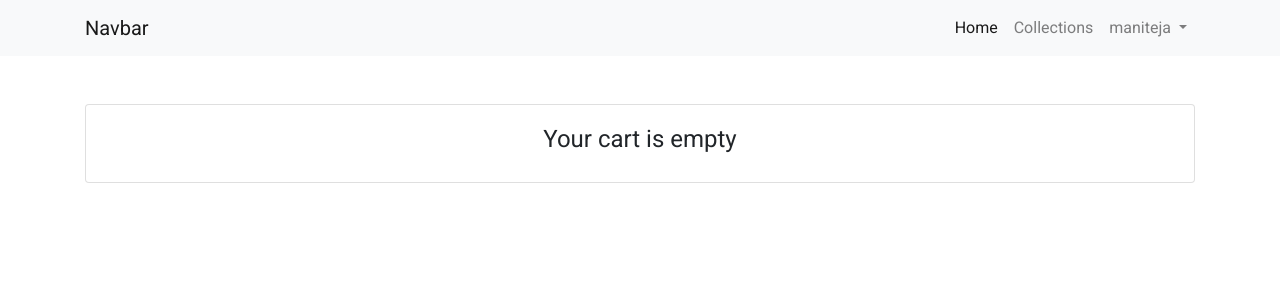
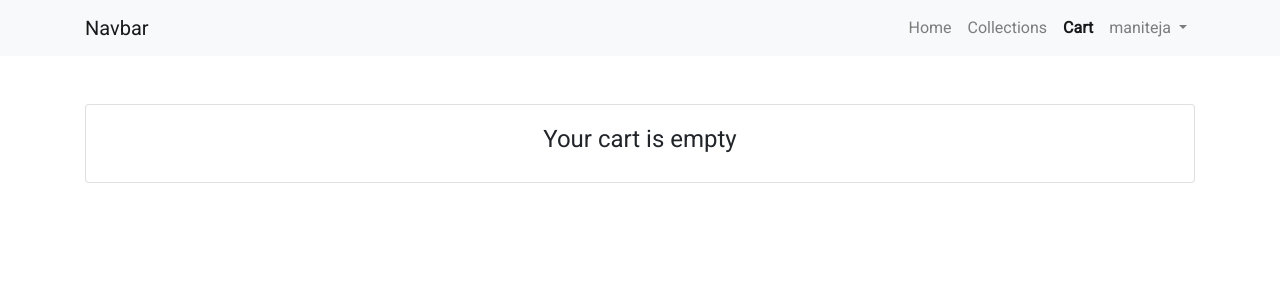
Before and after one commit to katammaniteja/Go-Cart, a Django app: page /cart in a window 1280 px wide. Shown: the top 300 px of the page. Run offline with Django 3.2, Linux system fonts and the light colour scheme; a user stored in the database is signed in; data comes from the database, SQL or seed files in the repository; both versions use the stored data as it was after the commit; some libraries are stand-ins or nearby versions.

Commit message:
changes added

```diff
--- a/static/css/style.css
+++ b/static/css/style.css
@@ -14,3 +14,6 @@ a:hover {
   float: right;
   color: white;
 }
+.active{
+  font-weight: 600;
+}
--- a/static/js/script.js
+++ b/static/js/script.js
@@ -1,5 +1,5 @@
 $(document).ready(function () {
-    $(document).on('click','.decrement-btn',function(e){
+    $(document).on('click', '.decrement-btn', function (e) {
         e.preventDefault();
 
         var value = $(this).closest('.product_data').find('.qty-input').val();
@@ -8,7 +8,7 @@ $(document).ready(function () {
         $(this).closest('.product_data').find('.qty-input').val(value);
     })
 
-    $(document).on('click','.increment-btn',function(e){
+    $(document).on('click', '.increment-btn', function (e) {
         e.preventDefault();
 
         var value = $(this).closest('.product_data').find('.qty-input').val();
@@ -17,7 +17,7 @@ $(document).ready(function () {
         $(this).closest('.product_data').find('.qty-input').val(value);
     })
 
-    $(document).on('click','.addtoCartBtn',function(e){
+    $(document).on('click', '.addtoCartBtn', function (e) {
         e.preventDefault();
         var prod_id = $(this).closest('.product_view').find('.prod_id').val();
         var prod_qty = $(this).closest('.product_view').find('.qty-input').val();
@@ -47,7 +47,7 @@ $(document).ready(function () {
             }
         });
     });
-    $(document).on('click','.changeQuantity',function(e){
+    $(document).on('click', '.changeQuantity', function (e) {
         e.preventDefault();
         var prod_id = $(this).closest('.product_data').find('.prod_id').val();
         var prod_qty = $(this).closest('.product_data').find('.qty-input').val();
@@ -65,7 +65,7 @@ $(document).ready(function () {
             }
         });
     });
-    $(document).on('click','.delete-cart-item',function(e){
+    $(document).on('click', '.delete-cart-item', function (e) {
         e.preventDefault();
         var prod_id = $(this).closest('.product_data').find('.prod_id').val();
         var token = $('input[name=csrfmiddlewaretoken]').val();
@@ -77,8 +77,8 @@ $(document).ready(function () {
                 csrfmiddlewaretoken: token,
             },
             success: function (response) {
-                alertify.success(response.status);
-                $('#cartdata').load(location.href +" #cartdata")
+                alertify.notify(response.status);
+                $('#cartdata').load(location.href + " #cartdata")
             }
         });
     })
--- a/store/templates/store/inc/navbar.html
+++ b/store/templates/store/inc/navbar.html
@@ -7,13 +7,16 @@
     </button>
     <div class="collapse navbar-collapse" id="navbarNav">
       <ul class="navbar-nav ml-auto">
-        <li class="nav-item active">
-          <a class="nav-link" href="{% url 'home' %}">Home <span class="sr-only">(current)</span></a>
+        <li class="nav-item">
+          <a class="nav-link {% if request.resolver_match.url_name == 'home' %}active{% endif %}" href="{% url 'home' %}">Home <span class="sr-only">(current)</span></a>
         </li>
         <li class="nav-item">
-          <a class="nav-link" href="{% url 'collections' %}">Collections</a>
+          <a class="nav-link {% if request.resolver_match.url_name == 'collections' %}active{% endif %}" href="{% url 'collections' %}">Collections</a>
         </li>
         {% if user.is_authenticated %}
+        <li class="nav-item">
+          <a class="nav-link {% if request.resolver_match.url_name == 'viewcart' %}active{% endif %}" href="{% url 'viewcart' %}">Cart</a>
+        </li>
         <li class="nav-item dropdown">
           <a class="nav-link dropdown-toggle" href="#" id="navbarDropdown" role="button" data-toggle="dropdown" aria-haspopup="true" aria-expanded="false">
             {{user.username}}
@@ -27,10 +30,10 @@
         </li>
         {% else %}
         <li class="nav-item">
-          <a class="nav-link" href="{% url 'loginpage' %}">Login</a>
+          <a class="nav-link {% if request.resolver_match.url_name == 'loginpage' %}active{% endif %}" href="{% url 'loginpage' %}">Login</a>
         </li>
         <li class="nav-item">
-          <a class="nav-link" href="{% url 'register' %}">Register</a>
+          <a class="nav-link {% if request.resolver_match.url_name == 'register' %}active{% endif %}" href="{% url 'register' %}">Register</a>
         </li>
         {% endif %}
 
```
Also changed, not shown: db.sqlite3.
